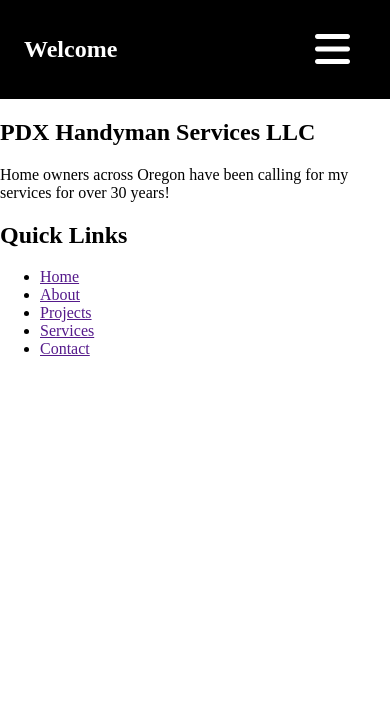
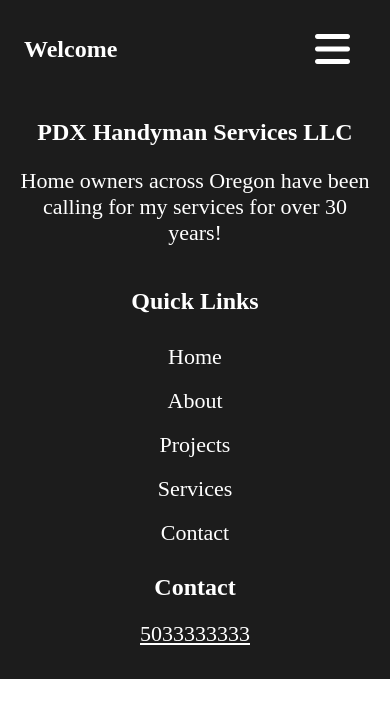
Before and after one commit to AlexV713/pdx-one-page, a PHP site: page / in a window 390 px wide. Shown: the top 718 px of the page. Run offline with PHP 8.4, Linux system fonts and the light colour scheme; some libraries are stand-ins or nearby versions.

Commit message:
Created Footer For Mobile and Desktop

```diff
--- a/index.html
+++ b/index.html
@@ -53,10 +53,12 @@
     </main>
 
     <footer>
+
         <div>
             <h2>PDX Handyman Services LLC</h2>
             <p>Home owners across Oregon have been calling for my services for over 30 years!</p>
         </div>
+
         <div>
             <h2>Quick Links</h2>
             <ul>
@@ -68,6 +70,11 @@
             </ul>
         </div>
 
+        <div>
+            <h2>Contact</h2>
+            <a href="tel:503333333" id="mobile-phone">5033333333</a>
+        </div>
+
     </footer>
 </body>
 
--- a/styles.css
+++ b/styles.css
@@ -4,7 +4,7 @@ body {
 }
 
 header {
-  background-color: black;
+  background-color: #1c1c1c;
   color: white;
 }
 
@@ -58,6 +58,50 @@ header {
   display: none;
 }
 
+footer {
+  display: -webkit-box;
+  display: -ms-flexbox;
+  display: flex;
+  -webkit-box-orient: vertical;
+  -webkit-box-direction: normal;
+      -ms-flex-direction: column;
+          flex-direction: column;
+  -webkit-box-pack: center;
+      -ms-flex-pack: center;
+          justify-content: center;
+  -webkit-box-align: center;
+      -ms-flex-align: center;
+          align-items: center;
+  text-align: center;
+  padding-left: 1em;
+  padding-right: 1em;
+  background-color: #1c1c1c;
+  padding-bottom: 2em;
+  color: white;
+}
+
+footer ul {
+  list-style-type: none;
+  padding: 0;
+  margin: 0;
+  font-size: 22px;
+  line-height: 2;
+}
+
+footer p,
+footer a {
+  font-size: 22px;
+  color: white;
+}
+
+footer a {
+  text-decoration: none;
+}
+
+footer #mobile-phone {
+  text-decoration: underline;
+}
+
 /* Desktops */
 @media only screen and (min-width: 1025px) {
   #mobile-nav {
@@ -101,5 +145,27 @@ header {
   #desktop-header .links:active {
     opacity: 0.5;
   }
+  footer {
+    display: -ms-grid;
+    display: grid;
+    -ms-grid-columns: 1fr 1fr 1fr;
+        grid-template-columns: 1fr 1fr 1fr;
+    grid-auto-columns: 1fr;
+    -ms-grid-rows: auto;
+        grid-template-rows: auto;
+    grid-gap: 1em 0.5em;
+    -webkit-box-pack: stretch;
+        -ms-flex-pack: stretch;
+            justify-content: stretch;
+    justify-items: center;
+    -webkit-box-align: baseline;
+        -ms-flex-align: baseline;
+            align-items: baseline;
+    -ms-flex-line-pack: center;
+        align-content: center;
+  }
+  footer p {
+    padding: 0 3em 0;
+  }
 }
 /*# sourceMappingURL=styles.css.map */
--- a/styles.sass
+++ b/styles.sass
@@ -3,7 +3,7 @@ body
   margin: 0
 
 header
-  background-color: black
+  background-color: #1c1c1c
   color: white
 
 #mobile-nav
@@ -37,6 +37,32 @@ header
 #desktop-header
     display: none
 
+footer
+    display: flex
+    flex-direction: column
+    justify-content: center
+    align-items: center
+    text-align: center
+    padding-left: 1em
+    padding-right: 1em
+    background-color: #1c1c1c
+    padding-bottom: 2em
+    color: white
+    ul
+        list-style-type: none
+        padding: 0
+        margin: 0
+        font-size: 22px
+        line-height: 2
+    p,
+    a
+        font-size: 22px
+        color: white
+    a
+        text-decoration: none
+    #mobile-phone
+        text-decoration: underline
+
 /* Desktops */
 @media only screen and (min-width: 1025px)
 
@@ -63,3 +89,16 @@ header
             margin-left: 0.8em
         .links:active
             opacity: 0.5
+
+    footer
+        display: grid
+        grid-template-columns: 1fr 1fr 1fr
+        grid-auto-columns: 1fr
+        grid-template-rows: auto
+        grid-gap: 1em 0.5em
+        justify-content: stretch
+        justify-items: center
+        align-items: baseline
+        align-content: center
+        p
+            padding: 0 3em 0
```
Also changed, not shown: 1 other file.
